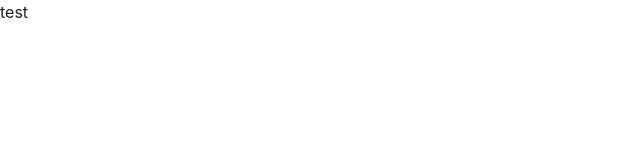
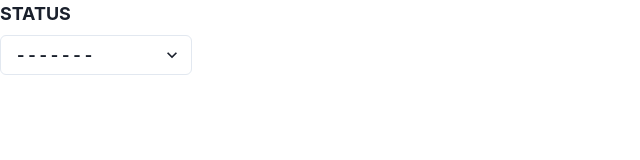
Before and after one commit to if-tech-support/todo_team_2, a Next.js app: page / in a window 1280 px wide. Shown: the top 160 px of the page, without its empty margins (0-640 px from the left). Built offline with nearby package versions, Linux system fonts and the light colour scheme.

Commit message:
#18 Todo一覧画面のStatusのUIを作成

```diff
--- a/pages/index.js
+++ b/pages/index.js
@@ -1,11 +1,11 @@
 import Head from 'next/head'
-import Test from '../pages/test'
+import TodoListStatus from '../pages/test'
 
 export default function Home() {
   return (
     <div>
       <Head></Head>
-      <Test></Test>
+      <TodoListStatus></TodoListStatus>
     </div>
   )
 }
--- a/pages/test.jsx
+++ b/pages/test.jsx
@@ -1,12 +1,19 @@
 import React from 'react'
+import { Select, FormControl, FormLabel } from '@chakra-ui/react'
 
-
-const Test = () => {
- return (
-   <>
-   <p>test</p>
-   </>
- )
+const TodoListStatus = () => {
+  return (
+    <FormControl>
+      <FormLabel htmlFor='status' fontSize='18px' fontWeight='bold'>
+        STATUS
+      </FormLabel>
+      <Select id='status' placeholder='- - - - - - -' fontWeight='bold' width='192px' height='40px'>
+        <option>NOT STARTED</option>
+        <option>DOING</option>
+        <option>DONE</option>
+      </Select>
+    </FormControl>
+  )
 }
 
-export default Test
+export default TodoListStatus
```
